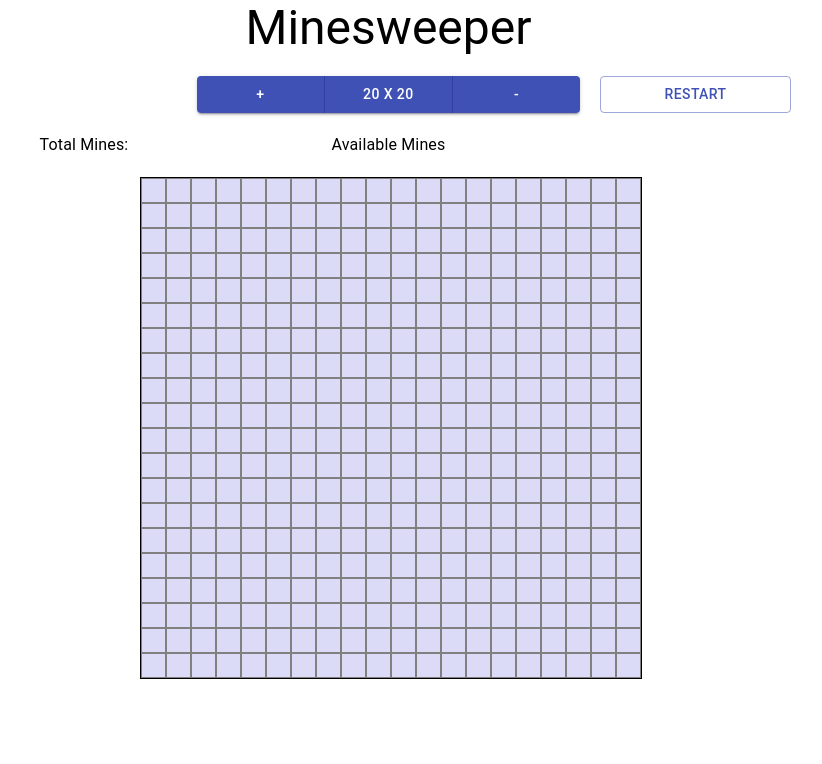
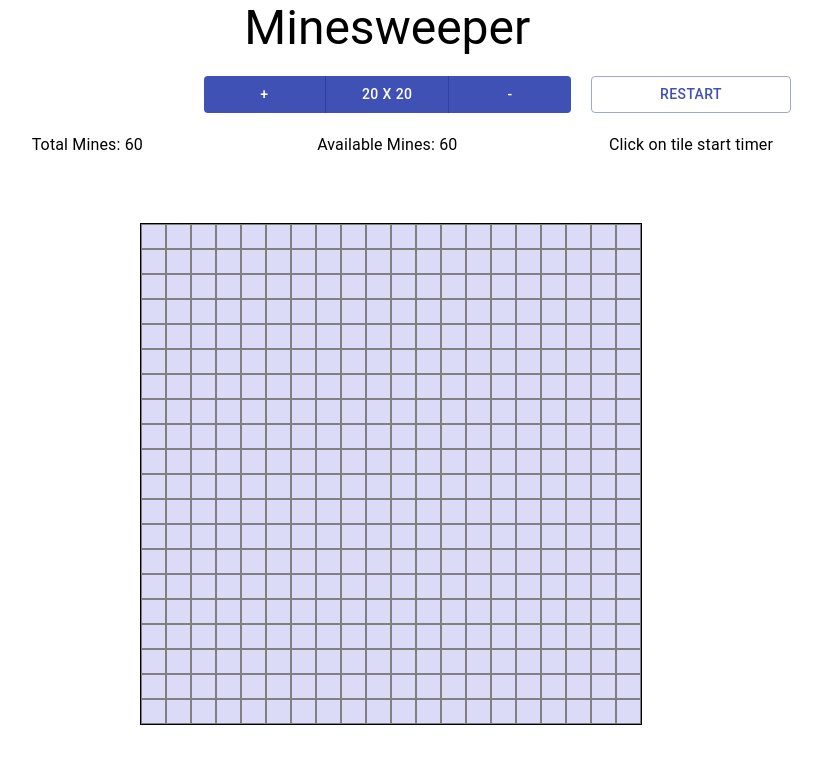
Before and after one commit to pixellateddev/minesweeper, a React (Create React App) app: page / in a window 1280 px wide. Shown: the top 764 px of the page, without its empty margins (249-1071 px from the left). Built offline with nearby package versions, Linux system fonts and the light colour scheme.

Commit message:
Working timer

```diff
--- a/src/components/Cell.jsx
+++ b/src/components/Cell.jsx
@@ -1,9 +1,8 @@
-import { makeStyles } from "@material-ui/styles"
+import { makeStyles } from "@material-ui/core"
 import { useContext } from "react"
 import context from "../context"
 
 const getColor = ({cell, isGameOver}) => {
-    console.log(isGameOver)
     if(cell.isMine && isGameOver) {
         return '#ff9595'
     }
@@ -44,9 +43,6 @@ const Cell = ({cell, clearField, markField}) => {
         if(cell.isMarked) {
             return '?'
         }
-        if(cell.value === '*') {
-            return '.'
-        }
         if(cell.value === 0) {
             return ''
         }
--- a/src/components/Minesweeper.jsx
+++ b/src/components/Minesweeper.jsx
@@ -1,14 +1,16 @@
 import { useContext, useEffect } from "react"
-import { Button, ButtonGroup, makeStyles, Typography } from '@material-ui/core'
+import { Button, ButtonGroup, makeStyles, Typography, Dialog, DialogTitle, DialogActions, DialogContent, DialogContentText } from '@material-ui/core'
 import context from "../context"
 import MinesBoard from "./MinesBoard"
+import { formatTime } from "../utils"
 
 const useStyles = makeStyles({
     minesweeper: {
         display: 'grid',
         width: 800,
         margin: '0 auto',
-        gridTemplateColumns: "repeat(3, auto)",
+        gridTemplateColumns: "repeat(2, auto) 200px",
+        gridTemplateRows: "auto auto 70px auto",
         gap: 20,
         textAlign: 'center',
         gridTemplateAreas:`
@@ -52,11 +54,35 @@ const Minesweeper = () => {
     const { incrementSize, decrementSize, initializeMinesField } = actions
     useEffect(initializeMinesField, [initializeMinesField])
     const classes = useStyles()
-    const { size } = state
+    const { size, mines, marked, time, won, gameOver } = state
     return (
+        <>
+            <Dialog open={gameOver}>
+                <DialogTitle>Game Over</DialogTitle>
+                <DialogContent>
+                    <DialogContentText>
+                    Oops, You stepped on a mine. Try again.
+                    </DialogContentText>
+                </DialogContent>
+                <DialogActions>
+                    <Button variant="outlined" color="primary" onClick={initializeMinesField}>Try Again</Button>
+                </DialogActions>
+            </Dialog>
+            <Dialog open={won}>
+                <DialogTitle>You Won</DialogTitle>
+                <DialogContent>
+                    <DialogContentText>
+                    Well Done. You won the game in {formatTime(time)}.
+                    </DialogContentText>
+                </DialogContent>
+                <DialogActions>
+                    <Button variant="outlined" color="primary" onClick={initializeMinesField}>Restart</Button>
+                </DialogActions>
+            </Dialog>
             <div className={classes.minesweeper}>
                 <Typography className={classes.header} variant="h3">Minesweeper</Typography>
                 <ButtonGroup
+                    disableElevation
                     fullWidth
                     className={classes.options}
                     variant="contained"
@@ -73,11 +99,14 @@ const Minesweeper = () => {
                     variant="outlined"
                     color="primary"
                     onClick={initializeMinesField}>Restart</Button>
-            <Typography className={classes.total}>Total Mines: </Typography>
-            <Typography className={classes.available}>Available Mines</Typography>
-            <Typography className={classes.time}></Typography>
+                <Typography className={classes.total}>Total Mines: {mines}</Typography>
+                <Typography className={classes.available}>Available Mines: {mines - marked}</Typography>
+                <Typography className={classes.time}>
+                    {time ? formatTime(time) : 'Click on tile start timer'}
+                </Typography>
                 <MinesBoard/>
             </div>
+        </>
     )
 }
 
--- a/src/context.js
+++ b/src/context.js
@@ -1,35 +1,45 @@
-import { createContext, useReducer, useCallback } from 'react'
-import { generateGrid, isMine, clearField, markField } from './utils';
+import { createContext, useReducer, useCallback, useEffect } from 'react'
+import { generateGrid, isMine, clearField, markField, getMinesCount } from './utils';
 
 
-const mines=60;
 
 const context = createContext()
 
 const initialState = {
     minesboard: [],
     size: 20,
+    marked: 0,
+    time: 0,
+    won: false,
+    gameOver: false,
+    actualMarked: 0,
+    mines: getMinesCount(20),
 }
 
 const reducer = (state, action) => {
     switch(action.type) {
         case "initialize":
+            clearInterval(state.timer)
             return {
                 ...initialState,
                 size: state.size,
-                minesboard: generateGrid(state.size, mines)
+                mines: getMinesCount(state.size),
+                minesboard: generateGrid(state.size, getMinesCount(state.size)),
+
             }
         case "incrementSize":
             return {
                 ...state,
                 size: state.size + 1,
-                minesboard: generateGrid(state.size + 1, mines)
+                mines: getMinesCount(state.size + 1),
+                minesboard: generateGrid(state.size + 1, getMinesCount(state.size + 1))
             }
         case "decrementSize":
             return {
                 ...state,
                 size: state.size - 1,
-                minesboard: generateGrid(state.size - 1, mines)
+                mines: getMinesCount(state.size - 1),
+                minesboard: generateGrid(state.size - 1, getMinesCount(state.size - 1))
             }
 
         case "updateBoard":
@@ -38,16 +48,44 @@ const reducer = (state, action) => {
                 minesboard: action.minesboard
             }
 
+        case "updateMark":
+            return {
+                ...state,
+                marked: action.marked,
+                actualMarked: action.actualMarked
+            }
+
         case 'gameOver':
+            clearInterval(state.timer)
             return {
                 ...state,
                 isGameOver: true
+            }
+
+        case 'won':
+            clearInterval(state.timer)
+            return {
+                ...state,
+                won: true
             }
 
         case 'started':
             return {
                 ...state,
                 started: true
+            }
+
+        case 'setTimer':
+            return {
+                ...state,
+                timer: action.timer
+            }
+
+
+        case 'tick':
+            return {
+                ...state,
+                time: state.time + 1
             }
 
         default:
@@ -62,7 +100,7 @@ export const ContextProvider = ({children}) => {
 
 
     const [state, dispatch] = useReducer(reducer, initialState)
-    const { minesboard, size, started, isGameOver } = state
+    const { minesboard, size, started, isGameOver, marked, actualMarked, mines, won } = state
     const actions = {
         incrementSize: () => dispatch({type: 'incrementSize'}),
 
@@ -71,17 +109,14 @@ export const ContextProvider = ({children}) => {
         initializeMinesField: useCallback(() => dispatch({type: 'initialize'}), []),
 
         clearField: (x, y) => {
-            if(minesboard[x][y].shown || isGameOver) {
+            if(minesboard[x][y].shown || isGameOver || won) {
                 return;
             }
             if(!started) {
-                dispatch({
-                    action: 'started'
-                })
+                dispatch({type: 'started'})
             }
             if(isMine(minesboard, size, x, y)) {
                 dispatch({type: 'gameOver'})
-                alert('You have stepped on a mine')
                 return;
             }
 
@@ -92,24 +127,48 @@ export const ContextProvider = ({children}) => {
         },
 
         markField: (x, y) => {
-            if(minesboard[x][y].shown || isGameOver) {
+            if(minesboard[x][y].shown || isGameOver || won) {
                 return;
             }
+            if(!started) {
+                dispatch({type: 'started'})
+            }
+            const [newBoard, newMarked, newActualMarked] = markField(minesboard, marked, actualMarked, x, y)
             dispatch({
                 type: 'updateBoard',
-                minesboard: markField(minesboard, size, x, y)
+                minesboard: newBoard
+            })
+
+            dispatch({
+                type: 'updateMark',
+                marked: newMarked,
+                actualMarked: newActualMarked
             })
         }
-
-
     }
 
+    useEffect(() => {
+        if(actualMarked === mines) {
+            dispatch({type: 'won'})
+        }
+    }, [actualMarked, mines])
+
+    useEffect(() => {
+        if(started) {
+            const timer = setInterval(() => dispatch({type: 'tick'}), 1000)
+            dispatch({
+                type: 'setTimer',
+                timer
+            })
+        }
+    }, [started])
 
     return (
         <context.Provider value={{
             state,
             actions
         }}>
+
             {children}
         </context.Provider>
     )
--- a/src/utils.js
+++ b/src/utils.js
@@ -6,8 +6,6 @@ export const generateGrid = (gridSize, mines) => {
         for (let j = 0; j < gridSize; j++) {
             row.push({
                 isMine: false,
-                // shown: false,
-                // marked: false
             })
         }
         grid.push(row)
@@ -157,8 +155,8 @@ export const clearField = (minesboard, size, x, y) => {
     return newBoard
 }
 
-export const markField = (minesboard, size, x, y) => {
-    return minesboard.map((row, rid) => {
+export const markField = (minesboard, marked, actualMark, x, y) => {
+    return [minesboard.map((row, rid) => {
         if(rid !== x) {
             return row;
         }
@@ -166,10 +164,37 @@ export const markField = (minesboard, size, x, y) => {
             if(cid !== y) {
                 return cell
             }
+            cell.isMarked ? marked-- : marked++
+            if(cell.isMine) {
+                if(cell.isMarked) {
+                    actualMark--
+                }
+                actualMark++
+            }
             return {
                 ...cell,
                 isMarked: !cell.isMarked
             }
         })
-    })
+    }), marked, actualMark]
 }
+
+export const getMinesCount = size => Math.floor(size * size * 0.15)
+
+
+export const formatTime = time => {
+    const minutes = Math.floor(time / 60)
+    const seconds = time % 60
+    let minutesText = ''
+    let secondsText = ''
+    if(minutes) {
+        minutesText = minutes === 1 ? '1 Minute' : `${minutes} Minutes`
+        minutesText += ' and '
+    }
+
+    if(seconds) {
+        secondsText = seconds === 1 ? '1 Second': `${seconds} Seconds`
+    }
+
+    return minutesText + secondsText
+}
```
Lines whose indentation alone changed are shown as unchanged.
